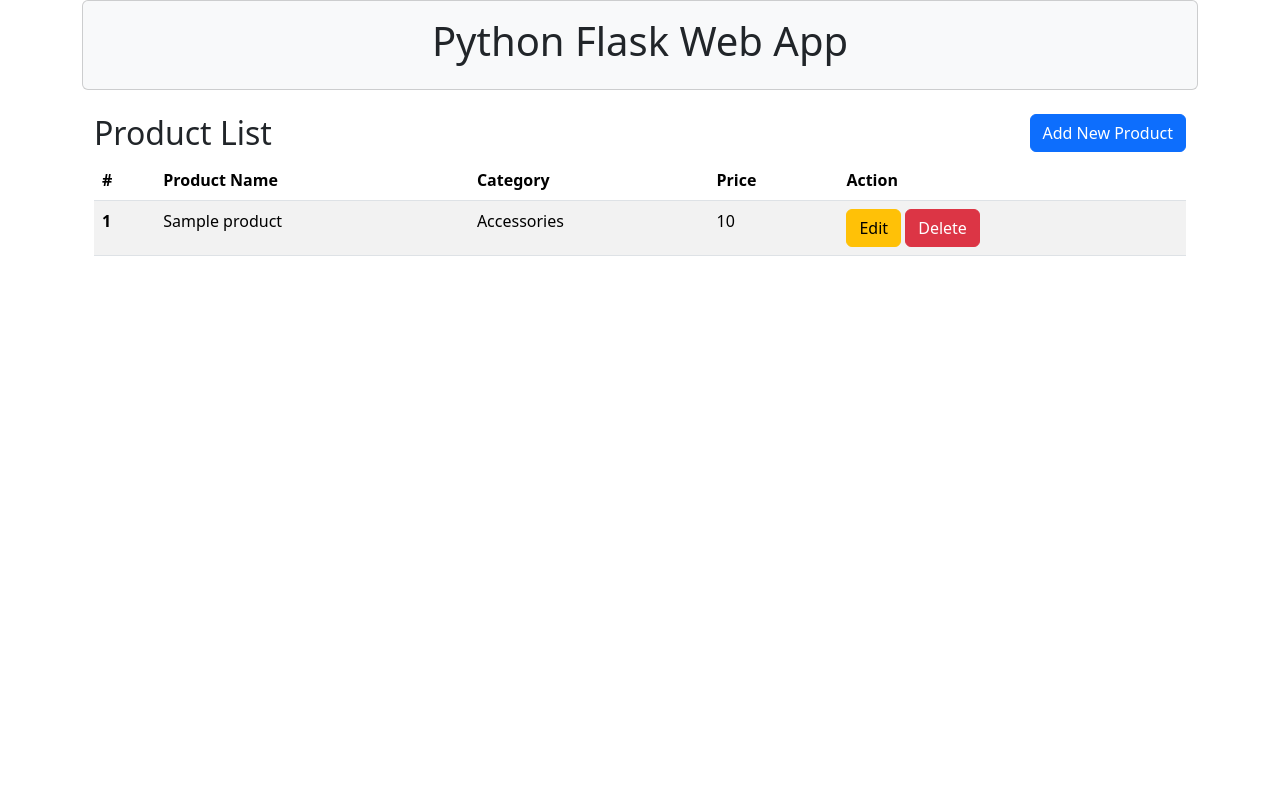
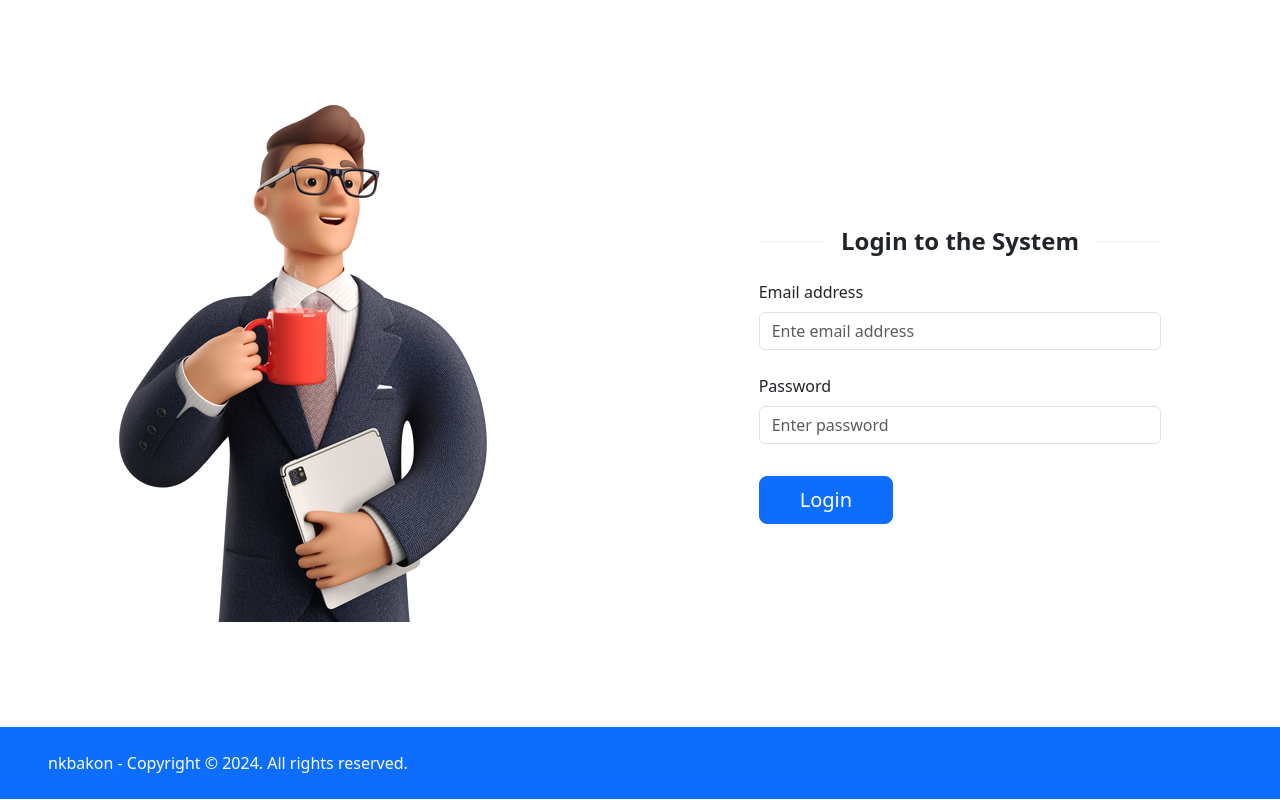
Before and after one commit to nkbakon/python_flask_crud_app, a Flask app: page / in a window 1280 px wide. Run offline with Flask 3, Linux system fonts and the light colour scheme; tables that the repository leaves empty or names only in its code hold one stand-in row (Sample ...); some libraries are stand-ins or nearby versions.

Commit message:
user login

```diff
--- a/App.py
+++ b/App.py
@@ -1,5 +1,6 @@
-from flask import Flask, render_template, request, redirect, url_for, flash
+from flask import Flask, render_template, request, redirect, url_for, flash, session
 from flask_mysqldb import MySQL
+import bcrypt
 
 app = Flask(__name__)
 app.secret_key = "flash message"
@@ -11,14 +12,36 @@ app.config['MYSQL_DB'] = 'flaskcrud'
 
 mysql = MySQL(app)
 
-@app.route('/')
-def index():
-    cur = mysql.connection.cursor()
-    cur.execute("SELECT * from products")
-    data = cur.fetchall()
-    cur.close()
+@app.route('/', methods=['POST', 'GET'])
+def login():
+    if request.method == 'POST':
+        email = request.form['email']
+        password = request.form['password']
 
-    return render_template('index.html', students = data)
+        cur = mysql.connection.cursor()
+        cur.execute("SELECT email, password FROM users WHERE email = %s", (email,))
+        user = cur.fetchone()
+        cur.close()
+
+        if user and bcrypt.checkpw(password.encode('utf-8'), user[1].encode('utf-8')):
+            session['email'] = user[0]
+
+            return redirect(url_for('home'))
+        else:
+            return render_template('login.html', error='Invalid email or password')
+    return render_template('login.html')
+
+@app.route('/home')
+def home():
+    if 'email' in session:
+        cur = mysql.connection.cursor()
+        cur.execute("SELECT * from products")
+        data = cur.fetchall()
+        cur.close()
+
+        return render_template('home.html', products = data, email = session['email'])
+    else:
+        return render_template('login.html')
 
 @app.route('/insert', methods = ['POST'])
 def insert():
@@ -32,7 +55,7 @@ def insert():
         cur = mysql.connection.cursor()
         cur.execute("INSERT INTO products (name, category, price, description) VALUES (%s, %s, %s, %s)", (name, category, price, description))
         mysql.connection.commit()
-        return redirect(url_for('index'))
+        return redirect(url_for('home'))
 
 @app.route('/update', methods = ['POST', 'GET'])
 def update():
@@ -51,7 +74,7 @@ def update():
         """, (name, category, price, description, id))
         flash("Product updated successfully!")
         mysql.connection.commit()
-        return redirect(url_for('index'))
+        return redirect(url_for('home'))
 
 @app.route('/delete/<string:id>', methods = ['POST', 'GET'])
 def delete(id):
@@ -59,7 +82,7 @@ def delete(id):
     cur = mysql.connection.cursor()
     cur.execute("DELETE FROM products WHERE id = %s", (id))
     mysql.connection.commit()
-    return redirect(url_for('index'))
+    return redirect(url_for('home'))
 
 if __name__ == "__main__":
     app.run(debug=True)
--- a/templates/index.html
+++ b/templates/home.html
@@ -11,6 +11,9 @@
     <div class="container">
         <div class="card card-body bg-light text-center">
             <h1>Python Flask Web App</h1>
+            {% if email %}
+            Welcome {{ email }}
+            {% endif %}
         </div>
 
         <div class="container mt-4">
--- /dev/null
+++ b/templates/login.html
@@ -0,0 +1,81 @@
+<!DOCTYPE html>
+<html lang="en">
+<head>
+    <meta charset="UTF-8">
+    <meta name="viewport" content="width=device-width, initial-scale=1.0">
+    <title>Login</title>
+    <link rel="stylesheet" href="{{url_for('static', filename='css/bootstrap.min.css')}}">
+    <link rel="shortcut icon" href="{{url_for('static', filename='fav.png')}}">
+    <style>
+        .divider:after,
+        .divider:before {
+            content: "";
+            flex: 1;
+            height: 1px;
+            background: #eee;
+        }
+
+        .h-custom {
+            height: calc(100% - 73px);
+        }
+
+        @media (max-width: 450px) {
+            .h-custom {
+                height: 100%;
+            }
+        }
+    </style>
+</head>
+<body>
+    <section class="vh-100">
+        <div class="container-fluid h-custom">
+          <div class="row d-flex justify-content-center align-items-center h-100">
+            <div class="col-md-9 col-lg-6 col-xl-5">
+              <img src="{{url_for('static', filename='form.png')}}"
+                class="img-fluid" alt="login">
+            </div>
+            <div class="col-md-8 col-lg-6 col-xl-4 offset-xl-1">
+                <div class="divider d-flex align-items-center my-4">
+                    <h4 class="text-center fw-bold mx-3 mb-0">Login to the System</h4>
+                </div>
+                {% if error %}
+                <div class="alert alert-danger alert-dismissable" role="alert">
+                    {{ error }}
+                    <button type="button" class="btn-close float-end" data-bs-dismiss="alert" aria-label="close">
+                        <span aria-hidden="true"></span>
+                    </button>
+                </div>
+                {% endif %}
+                <form action="{{url_for('login')}}" method="POST">
+                    <div data-mdb-input-init class="form-outline mb-4">
+                        <label class="form-label" for="email">Email address</label>
+                        <input type="email" id="email" name="email" class="form-control form-control rounded"
+                        placeholder="Ente email address" required />
+                    </div>
+
+                    <div data-mdb-input-init class="form-outline mb-3">
+                        <label class="form-label" for="password">Password</label>
+                        <input type="password" id="password" name="password" class="form-control form-control rounded"
+                        placeholder="Enter password" required />
+                    </div>
+
+                    <div class="text-center text-lg-start mt-4 pt-2">
+                    <button  type="submit" data-mdb-button-init data-mdb-ripple-init class="btn btn-primary btn-lg"
+                        style="padding-left: 2.5rem; padding-right: 2.5rem;">Login</button>
+                    </div>
+                </form>
+            </div>
+          </div>
+        </div>
+        <div
+          class="d-flex flex-column flex-md-row text-center text-md-start justify-content-between py-4 px-4 px-xl-5 bg-primary">
+          <!-- Copyright -->
+          <div class="text-white mb-3 mb-md-0">
+            nkbakon - Copyright © 2024. All rights reserved.
+          </div>
+        </div>
+    </section>
+</body>
+<script type="text/javascript" src="{{url_for('static', filename='js/jquery-3.7.1.min.js')}}"></script>
+<script type="text/javascript" src="{{url_for('static', filename='js/bootstrap.min.js')}}"></script>
+</html>
```
Also changed, not shown: other parts of templates/home.html (+1 -1 lines), static/form.png (added).
